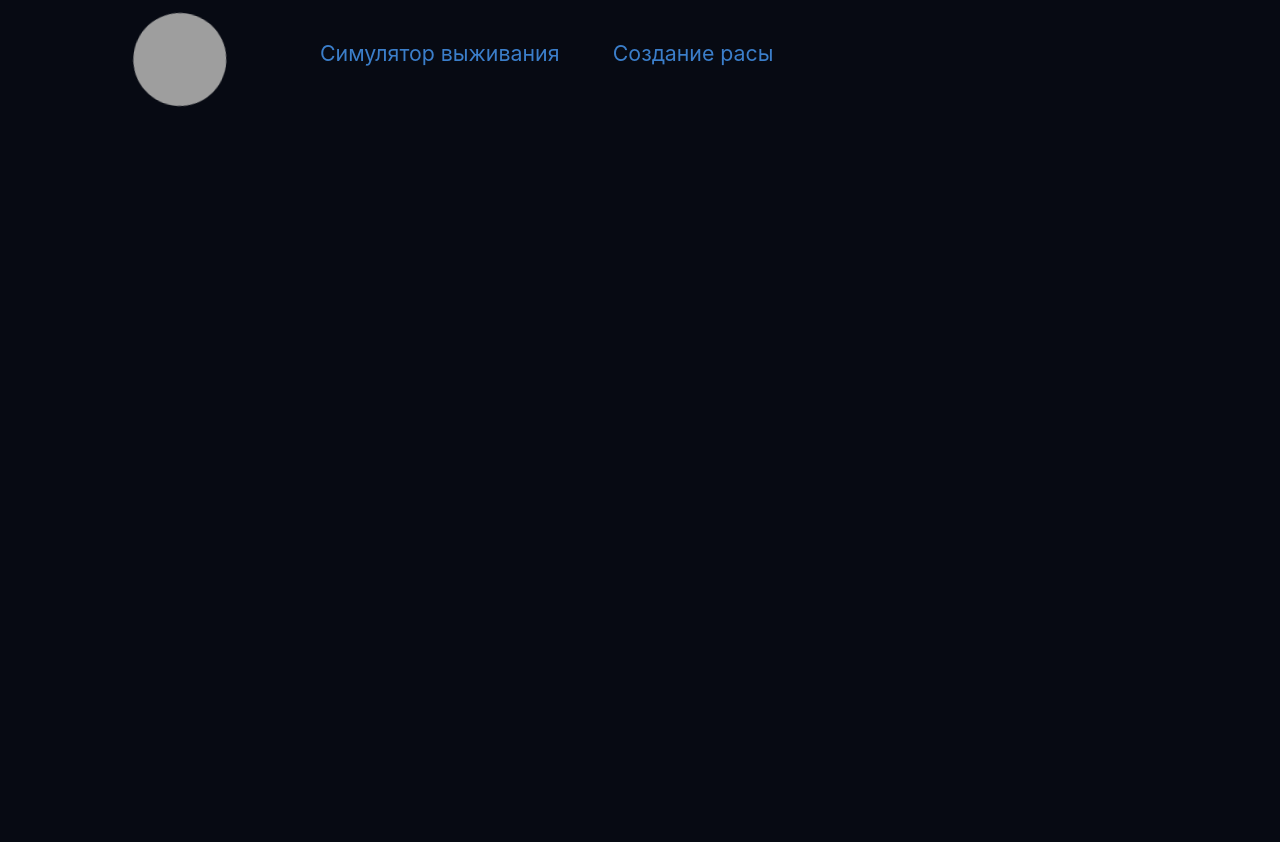
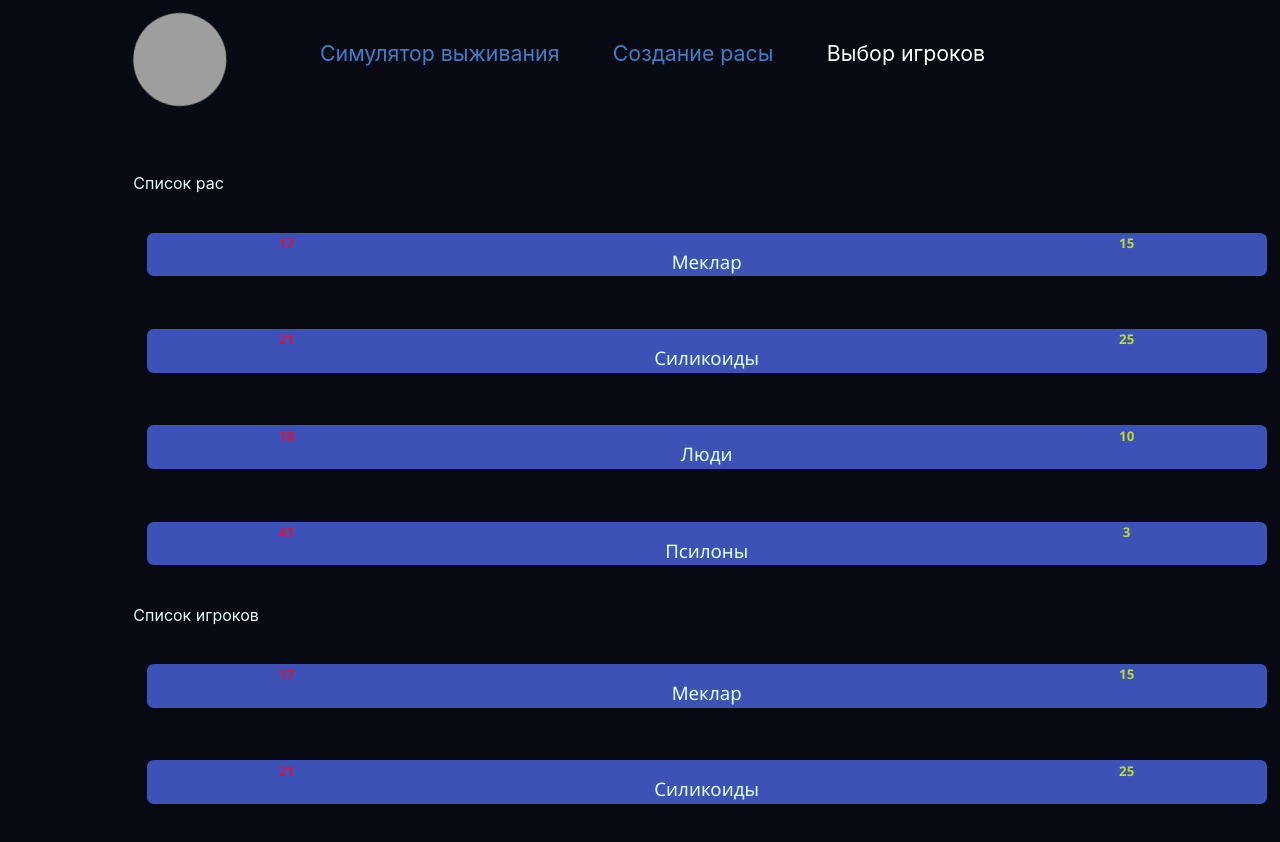
Before and after one commit to lvovandrey/dark-forest, a React (Create React App) app: page /players in a window 1280 px wide. Before the commit the page ends 800 px from the top, so only its background shows below. Built offline with nearby package versions, Linux system fonts and the light colour scheme; grey boxes are pictures that could not be loaded.

Commit message:
Начал создавать новую страницу выбора игроков

```diff
--- a/src/App.js
+++ b/src/App.js
@@ -4,9 +4,10 @@ import Navigation from './Components/Navigation/Navigation';
 import { Routes, Route } from "react-router"
 import GameGridContainer from './Components/GameGrid/GameGridContainer';
 import RacesPageContainer from './Components/RacesPage/RacesPageContainer';
+import Players from './Components/Players/Players';
+import PlayersContainer from './Components/Players/PlayersContainer';
 
 const App = (props) => {
-  debugger
   return (
     <div className={css.App}>
       <header className={css.header}>
@@ -19,6 +20,7 @@ const App = (props) => {
         <Routes>
           <Route path="/game" element={<GameGridContainer />} />
           <Route path="/race/*" element={<RacesPageContainer />} />
+          <Route path="/players" element={<PlayersContainer/> } />
         </Routes>
       </main>
     </div>
--- a/src/Components/GameGrid/GameGrid.jsx
+++ b/src/Components/GameGrid/GameGrid.jsx
@@ -1,4 +1,3 @@
-import { gameNextStepActionCreator } from '../../redux/actionCreators'
 import CardsContainer from '../CardsContainer/CardsContainer'
 import css from './GameGrid.module.css'
 
--- a/src/Components/GameGrid/GameGridContainer.jsx
+++ b/src/Components/GameGrid/GameGridContainer.jsx
@@ -3,8 +3,10 @@ import { gameNextStepActionCreator } from '../../redux/actionCreators'
 import GameGrid from './GameGrid';
 
 const mapStateToProps = (state) => {
+    let gameState = state.gameState;
+    gameState.races = state.raceState.races
     return {
-        gameState: state.gameState
+        gameState
     }
 }
 
--- a/src/Components/Navigation/Navigation.jsx
+++ b/src/Components/Navigation/Navigation.jsx
@@ -10,6 +10,9 @@ const Navigation = () => {
             <NavLink to="/race" className={({ isActive }) =>(isActive ? css.activelink : "")}>
                 Создание расы
             </NavLink>
+            <NavLink to="/players" className={({ isActive }) =>(isActive ? css.activelink : "")}>
+                Выбор игроков
+            </NavLink>
         </div >
     )
 }
--- /dev/null
+++ b/src/Components/Players/Players.jsx
@@ -0,0 +1,25 @@
+import RaceLink from '../RaceList/Common/RaceLink/RaceLink';
+import css from './Players.module.css'
+
+const Players = (props) => {
+    debugger
+    const racesLinksElements = props.races.map(race => (<RaceLink race={race} />));
+    const playersLinksElements = props.players.map(race => (<RaceLink race={race} />));
+
+
+    return (
+        <div>
+            Список рас
+            <div>
+                {racesLinksElements}
+            </div>
+            Список игроков
+            <div>
+                {playersLinksElements}
+            </div>
+        </div>
+
+    )
+}
+
+export default Players
--- /dev/null
+++ b/src/Components/Players/PlayersContainer.jsx
@@ -0,0 +1,24 @@
+import { connect } from 'react-redux';
+import Players from './Players';
+import { addPlayerActionCreator } from '../../redux/actionCreators';
+
+const mapStateToProps = (state) => {
+    let players = state.playersState;
+    debugger
+    return {
+        races: state.raceState.races,
+        players: state.playersState.players
+    }
+}
+
+const mapDispatchToProps = (dispatch) => {
+    return {
+        addPlayer: () => {
+            dispatch(addPlayerActionCreator)
+        }
+    }
+}
+
+const PlayersContainer = connect(mapStateToProps, mapDispatchToProps)(Players)
+
+export default PlayersContainer
--- a/src/redux/actionCreators.js
+++ b/src/redux/actionCreators.js
@@ -9,3 +9,6 @@ export const onChangePreCreatedRaceNameActionCreator = (raceName) =>
     ({type: actionNames.ON_CHANGE_PRE_CREATED_RACE_NAME, name: raceName})
 
 export const gameNextStepActionCreator = () => ({type: actionNames.GAME_NEXT_STEP})
+
+export const addPlayerActionCreator = (race) =>
+    ({type: actionNames.ADD_PLAYER, race})
--- a/src/redux/actionNameConstants.js
+++ b/src/redux/actionNameConstants.js
@@ -5,4 +5,5 @@ export const actionNames = {
     ON_CHANGE_NEW_RACE: 'ON-CHANGE-NEW-RACE',
     ON_CHANGE_PRE_CREATED_RACE_NAME: 'ON-CHANGE-PRE-CREATED-RACE-NAME',
     GAME_NEXT_STEP: 'GAME-NEXT-STEP',
+    ADD_PLAYER:'ADD-PLAYER'
 }
--- /dev/null
+++ b/src/redux/playersReducer.js
@@ -0,0 +1,27 @@
+import { actionNames } from "./actionNameConstants";
+import { races } from "./state";
+
+let initialState = {
+    races,
+    players: [races[0], races[1]]
+}
+
+const playersReducer = (state = initialState, action) => {
+
+    const addPlayer = (race) => (
+        {
+            ...state,
+            players: [...state.players, race]
+        })
+
+    switch (action.type) {
+        case actionNames.ADD_PLAYER:
+            return addPlayer(action.race)
+        default:
+            break;
+    }
+
+    return state
+}
+
+export default playersReducer
--- a/src/redux/reduxStore.js
+++ b/src/redux/reduxStore.js
@@ -1,11 +1,13 @@
 import { combineReducers, createStore } from "redux";
 import gameReducer from "./gameReducer";
 import racesReducer from "./racesReducer";
+import playersReducer from "./playersReducer";
 
 const reducersBatch = combineReducers(
     {
         gameState: gameReducer,
-        raceState: racesReducer
+        raceState: racesReducer,
+        playersState: playersReducer
     }
 )
 
--- a/src/redux/state.js
+++ b/src/redux/state.js
@@ -47,9 +47,15 @@ const gameState = {
     contragentRaceId: 0
 }
 
+const playersState = {
+    races,
+    players: [races[0], races[1]]
+}
+
 let state = {
     raceState,
-    gameState
+    gameState,
+    playersState
 }
 
 
```
Also changed, not shown: src/Components/Players/Players.module.css (added).
